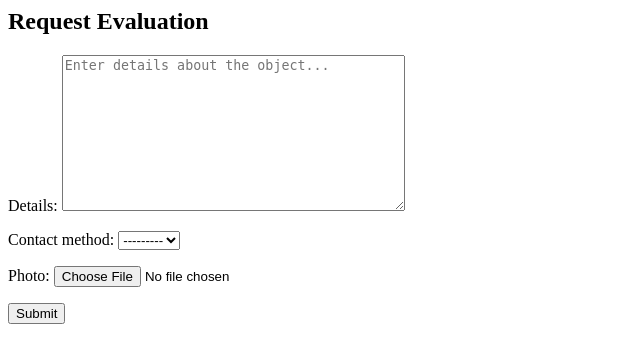
After one commit to smjw/computersecurity-project, a Django app: template loveJoy/customers/templates/customers/request_evaluation.html in a window 1280 px wide. The commit adds this page. Shown: the top 363 px of the page, without its empty margins (0-640 px from the left). Run offline with Django 5.2, Linux system fonts and the light colour scheme; the template is opened without the code that fills it: values that come from a table or form of the project are taken from there, others are empty.

Commit message:
reqeval broken

```diff
--- a/loveJoy/customers/forms.py
+++ b/loveJoy/customers/forms.py
@@ -4,6 +4,8 @@ from .models import Customer
 #from phonenumbers import parse, is_valid_number, NumberParseException
 from django.contrib.auth.forms import AuthenticationForm
 from django.contrib.auth.models import User
+from .models import EvaluationRequest
+
 
 
 
@@ -47,3 +49,13 @@ class PasswordResetForm(forms.Form):
             raise forms.ValidationError("Email address not found.")
 
         return cleaned_data
+
+
+class EvaluationRequestForm(forms.ModelForm):
+    class Meta:
+        model = EvaluationRequest
+        fields = ['details', 'contact_method', 'photo']
+        widgets = {
+            'details': forms.Textarea(attrs={'placeholder': 'Enter details about the object...'}),
+            'contact_method': forms.Select(),
+        }
--- a/loveJoy/customers/models.py
+++ b/loveJoy/customers/models.py
@@ -1,9 +1,10 @@
 from django.db import models
 from django.contrib.auth.models import *
 from phonenumber_field.modelfields import PhoneNumberField
+from django.conf import settings
 
 
-# Create your models here.
+
 
 class Customer(AbstractUser):
     email = models.EmailField(("email address"), unique=True, null=False, blank=False)
@@ -17,3 +18,19 @@ class Customer(AbstractUser):
 
     def __str__(self):
         return self.username
+
+
+class EvaluationRequest(models.Model):
+    CONTACT_METHOD_CHOICES = [
+        ('phone', 'Phone'),
+        ('email', 'Email'),
+    ]
+
+    user = models.ForeignKey(settings.AUTH_USER_MODEL, on_delete=models.CASCADE)
+    details = models.TextField()
+    contact_method = models.CharField(max_length=10, choices=CONTACT_METHOD_CHOICES)
+    photo = models.ImageField(upload_to='evaluation_photos/')
+    created_at = models.DateTimeField(auto_now_add=True)
+
+    def __str__(self):
+        return f"Evaluation Request by {self.user.username} on {self.created_at}"
--- /dev/null
+++ b/loveJoy/customers/templates/customers/evaluation_success.html
@@ -0,0 +1,3 @@
+<h2>Request Submitted</h2>
+<p>Your evaluation request has been successfully submitted. We will contact you soon.</p>
+<a href="{% url 'home' %}">Return to Home</a>
--- a/loveJoy/customers/templates/customers/login.html
+++ b/loveJoy/customers/templates/customers/login.html
@@ -18,6 +18,7 @@
             {{ form.password }}
             {{ form.password.errors }}
         </div>
+        <input type="hidden" name="next" value="{{ next }}">
         <button type="submit">Login</button>
     </form>
     <p><a href="{% url 'securitycheck' %}">Forgot your password?</a></p>
--- /dev/null
+++ b/loveJoy/customers/templates/customers/request_evaluation.html
@@ -0,0 +1,6 @@
+<h2>Request Evaluation</h2>
+<form method="POST" enctype="multipart/form-data">
+    {% csrf_token %}
+    {{ form.as_p }}
+    <button type="submit">Submit</button>
+</form>
--- a/loveJoy/customers/urls.py
+++ b/loveJoy/customers/urls.py
@@ -12,5 +12,7 @@ urlpatterns = [
     path('password_reset_done/', auth_views.PasswordResetDoneView.as_view(template_name='registration/password_reset_done.html'), name='password_reset_done'),
     path('password_reset_confirm/<uidb64>/<token>/', auth_views.PasswordResetConfirmView.as_view(template_name='registration/password_reset_confirm.html'), name='password_reset_confirm'),
     path('password_reset_complete/', auth_views.PasswordResetCompleteView.as_view(template_name='registration/password_reset_complete.html'), name='password_reset_complete'),
+    path('request_evaluation/', request_evaluation, name='request_evaluation'),
+    path('evaluation_success/', evaluation_success, name='evaluation_success'),
 
 ]
--- a/loveJoy/loveJoy/urls.py
+++ b/loveJoy/loveJoy/urls.py
@@ -16,8 +16,12 @@ Including another URLconf
 """
 from django.contrib import admin
 from django.urls import path, include
+from django.conf import settings
+from django.conf.urls.static import static
 
 urlpatterns = [
     path('admin/', admin.site.urls),
     path('customers/', include("customers.urls")),
 ]
+
+urlpatterns += static(settings.MEDIA_URL, document_root=settings.MEDIA_ROOT)
```
Also changed, not shown: loveJoy/customers/views.py (+22 -3 lines), loveJoy/loveJoy/settings.py (+8 -0 lines), loveJoy/customers/migrations/0003_evaluationrequest.py (added), loveJoy/db.sqlite3.
